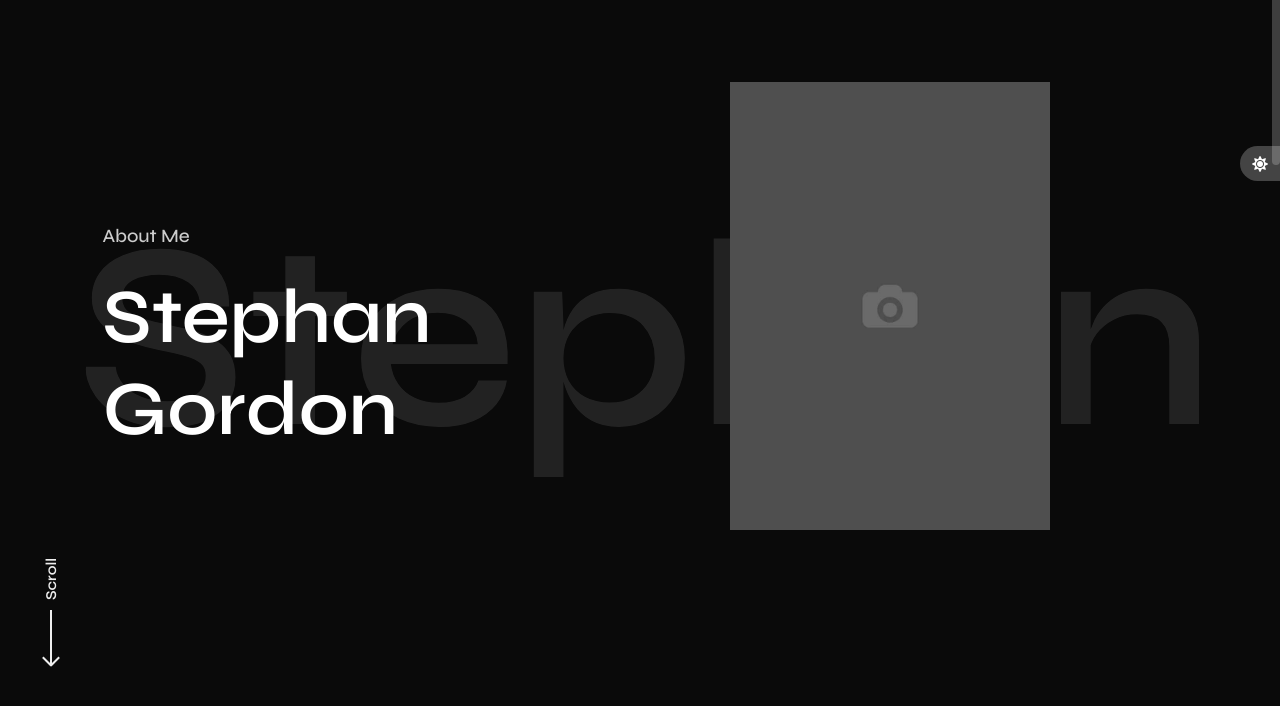
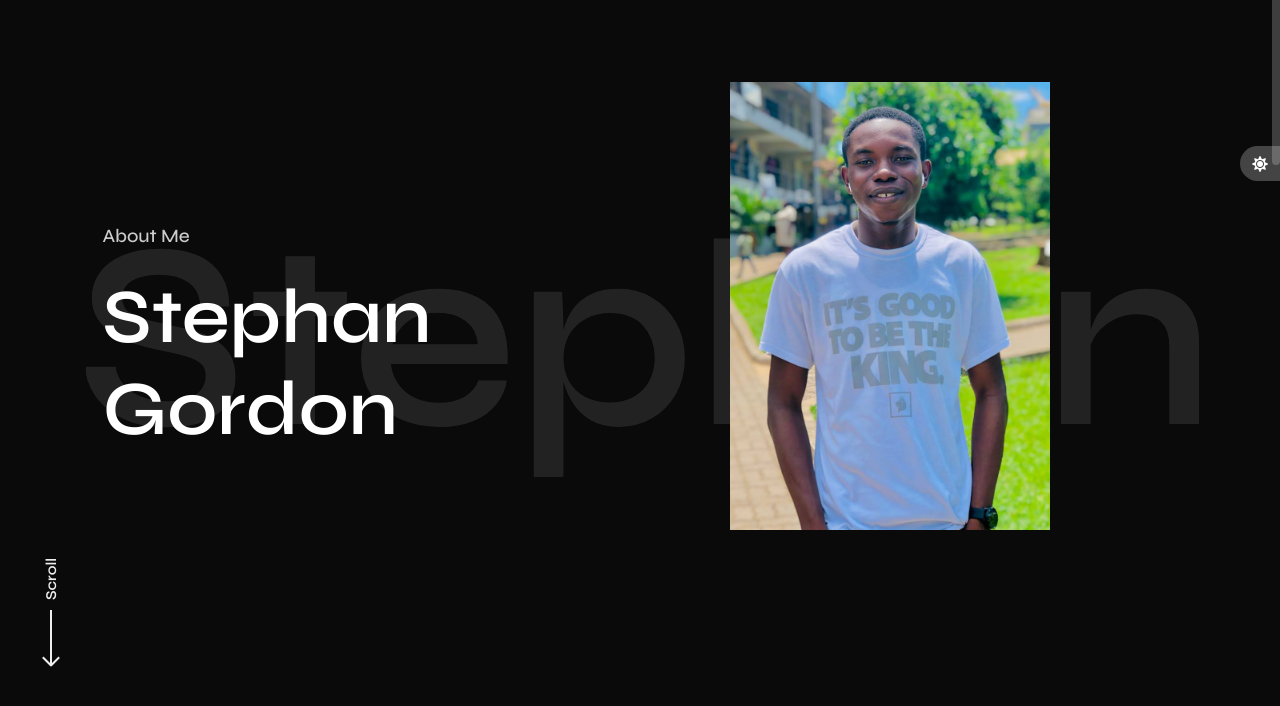
Before and after one commit to samcuxx/samiportfoliohtml, a plain HTML site: page about.html in a window 1280 px wide. Shown: the part 94-800 px from the top of the page. Drawn offline with Linux system fonts and the light colour scheme.

Commit message:
added my picture

```diff
--- a/about.html
+++ b/about.html
@@ -284,7 +284,7 @@
 							============================= -->
 							<div class="ph-image">
 								<div class="ph-image-inner">
-									<img src="assets/img/page-header/ph-1.jpg" alt="Image">
+									<img src="assets/img/about/about.png" alt="Image">
 								</div>
 							</div>
 							<!-- End page header image -->
```
Also changed, not shown: assets/img/about/about.png (added).
